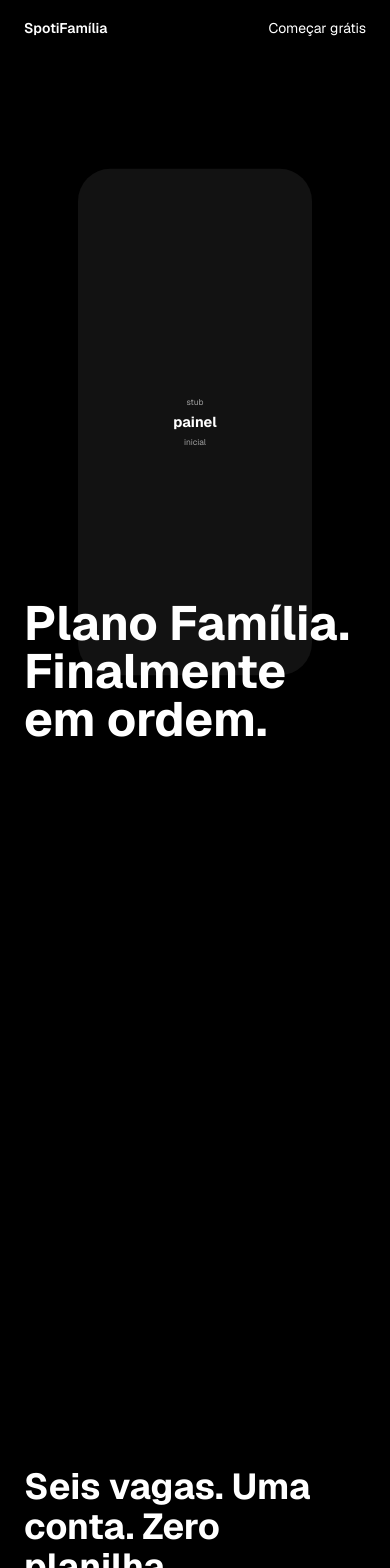
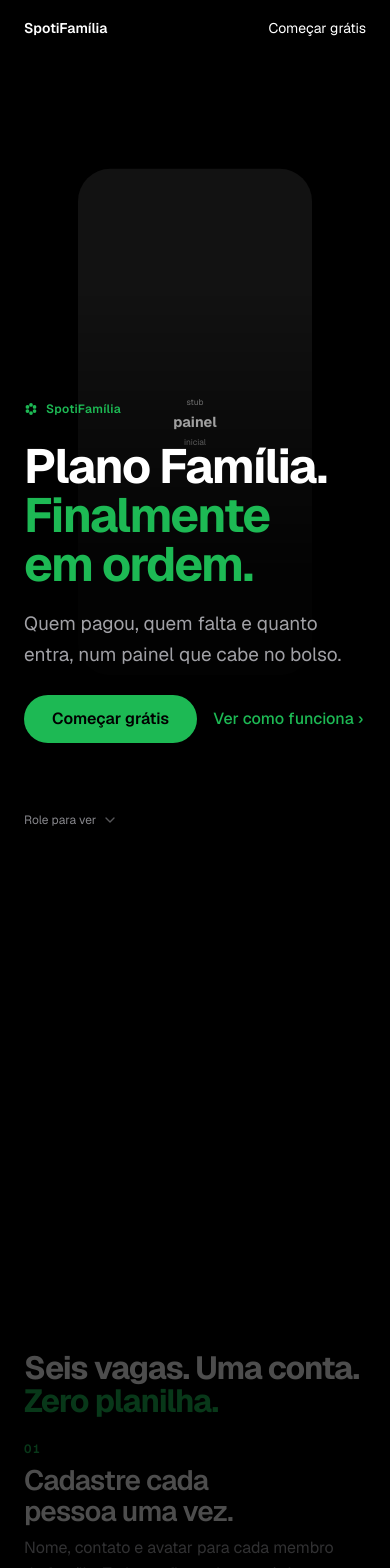
Before and after one commit to Sandynesk/Spotify-familia, a Next.js app: page /landing-preview in a window 390 px wide. Shown: the top 1568 px of the page. Built offline with nearby package versions, Linux system fonts and the light colour scheme.

Commit message:
feat(landing): texto da narrativa 3D (agente story, Gemini 3.8 Flash High)

```diff
--- a/components/landing/story/HeroBeat.tsx
+++ b/components/landing/story/HeroBeat.tsx
@@ -1,10 +1,92 @@
-// STUB da fundação — o agente responsável substitui a implementação mantendo o export.
+import Link from 'next/link'
+import { LINKS } from '../data'
+import { BrandMark } from '../BrandMark'
 import { BeatBlock } from './BeatBlock'
 
 export function HeroBeat() {
   return (
     <BeatBlock beat="hero">
-      <h1 className="text-5xl font-bold">Plano Família. Finalmente em ordem.</h1>
+      {/* Degradê de legibilidade para mobile contra o celular ao fundo */}
+      <div
+        className="pointer-events-none absolute inset-x-0 bottom-0 h-[65svh] bg-gradient-to-t from-black via-black/80 to-transparent md:hidden"
+        aria-hidden="true"
+      />
+
+      <div className="relative z-10 flex flex-col gap-5 md:gap-7">
+        {/* Eyebrow: pequeno, verde, peso 600 */}
+        <div className="animate-hero-fade">
+          <span className="inline-flex items-center gap-2 text-xs md:text-sm font-semibold tracking-wide text-(--landing-accent)">
+            <BrandMark size={14} withName={false} />
+            <span>SpotiFamília</span>
+          </span>
+        </div>
+
+        {/* H1 em duas linhas (LCP: visível no primeiro paint, sem opacity: 0 inicial) */}
+        <h1 className="animate-hero-rise text-[clamp(48px,7.2vw,104px)] font-bold tracking-[-0.035em] leading-[1.02] text-balance">
+          <span className="block text-white">Plano Família.</span>
+          <span className="block text-(--landing-accent)">Finalmente em ordem.</span>
+        </h1>
+
+        {/* Subtítulo em cinza #A1A1A6 */}
+        <p className="animate-hero-rise text-[clamp(19px,1.6vw,24px)] font-normal leading-relaxed text-[#A1A1A6] text-balance max-w-[500px]">
+          Quem pagou, quem falta e quanto entra, num painel que cabe no bolso.
+        </p>
+
+        {/* CTAs */}
+        <div className="animate-hero-fade flex flex-wrap items-center gap-4 pt-1 sm:pt-2">
+          <Link
+            href={LINKS.cadastro}
+            className="inline-flex h-12 items-center justify-center rounded-full bg-(--landing-accent) px-7 text-base font-semibold text-black transition-transform hover:scale-[1.02] active:scale-[0.98] focus-visible:outline focus-visible:outline-2 focus-visible:outline-offset-2 focus-visible:outline-(--landing-accent)"
+          >
+            Começar grátis
+          </Link>
+          <Link
+            href="#como-funciona"
+            className="inline-flex items-center gap-1 text-base font-medium text-(--landing-accent) transition-colors hover:underline focus-visible:outline focus-visible:outline-2 focus-visible:outline-offset-2 focus-visible:outline-(--landing-accent)"
+          >
+            Ver como funciona <span aria-hidden="true">›</span>
+          </Link>
+        </div>
+      </div>
+
+      {/* Dica de scroll no rodapé do bloco */}
+      <div
+        className="pointer-events-none absolute bottom-4 md:bottom-8 flex items-center gap-1.5 text-xs md:text-sm text-[#86868B]"
+        style={{ left: 'max(1.5rem, calc((100% - 1200px) / 2))' }}
+        aria-hidden="true"
+      >
+        <span>Role para ver</span>
+        <svg
+          className="h-4 w-4 motion-safe:animate-pulse text-[#A1A1A6]"
+          viewBox="0 0 24 24"
+          fill="none"
+          stroke="currentColor"
+          strokeWidth="2"
+          strokeLinecap="round"
+          strokeLinejoin="round"
+        >
+          <path d="m6 9 6 6 6-6" />
+        </svg>
+      </div>
+
+      <style>{`
+        @keyframes heroRise {
+          from { transform: translateY(16px); }
+          to { transform: translateY(0); }
+        }
+        @keyframes heroFade {
+          from { opacity: 0; transform: translateY(12px); }
+          to { opacity: 1; transform: translateY(0); }
+        }
+        @media (prefers-reduced-motion: no-preference) {
+          .animate-hero-rise {
+            animation: heroRise 0.8s cubic-bezier(0.16, 1, 0.3, 1) both;
+          }
+          .animate-hero-fade {
+            animation: heroFade 0.9s cubic-bezier(0.16, 1, 0.3, 1) 0.15s both;
+          }
+        }
+      `}</style>
     </BeatBlock>
   )
 }
--- a/components/landing/story/PaidBeats.tsx
+++ b/components/landing/story/PaidBeats.tsx
@@ -1,12 +1,39 @@
-// STUB da fundação — o agente responsável substitui a implementação mantendo o export.
 import { BeatBlock } from './BeatBlock'
+import { StoryText } from './StoryText'
 
 export function PaidBeats() {
   return (
     <div>
-      <BeatBlock beat="paid-1"><h2 className="text-4xl font-bold">Quem pagou? Um toque responde.</h2></BeatBlock>
-      <BeatBlock beat="paid-2"><p className="text-2xl">Toque no ✓ e está registrado.</p></BeatBlock>
-      <BeatBlock beat="paid-3"><p className="text-2xl">Arrecadação completa.</p></BeatBlock>
+      <BeatBlock beat="paid-1">
+        <StoryText
+          beat="paid-1"
+          step="01"
+          title="Atrasou? Você vê na hora."
+          support="Quem passa do vencimento fica em destaque vermelho, com o valor em atraso no painel."
+          heading={{
+            line1: 'Quem pagou?',
+            line2: 'Um toque responde.',
+          }}
+        />
+      </BeatBlock>
+
+      <BeatBlock beat="paid-2">
+        <StoryText
+          beat="paid-2"
+          step="02"
+          title="Toque no ✓ e está registrado."
+          support="Basta um toque na lista. O valor recebido sobe e a barra de arrecadação avança na hora."
+        />
+      </BeatBlock>
+
+      <BeatBlock beat="paid-3">
+        <StoryText
+          beat="paid-3"
+          step="03"
+          title="Arrecadação completa."
+          support="Com todos os pagamentos confirmados, o atraso zera e a arrecadação atinge 100%."
+        />
+      </BeatBlock>
     </div>
   )
 }
--- a/components/landing/story/SlotsBeats.tsx
+++ b/components/landing/story/SlotsBeats.tsx
@@ -1,12 +1,39 @@
-// STUB da fundação — o agente responsável substitui a implementação mantendo o export.
 import { BeatBlock } from './BeatBlock'
+import { StoryText } from './StoryText'
 
 export function SlotsBeats() {
   return (
     <div id="como-funciona">
-      <BeatBlock beat="slots-1"><h2 className="text-4xl font-bold">Seis vagas. Uma conta. Zero planilha.</h2></BeatBlock>
-      <BeatBlock beat="slots-2"><p className="text-2xl">Defina quanto cada um paga e o dia do vencimento.</p></BeatBlock>
-      <BeatBlock beat="slots-3"><p className="text-2xl">Pronto. Todo mês, as cobranças aparecem sozinhas.</p></BeatBlock>
+      <BeatBlock beat="slots-1">
+        <StoryText
+          beat="slots-1"
+          step="01"
+          title="Cadastre cada pessoa uma vez."
+          support="Nome, contato e avatar para cada membro da família. Tudo configurado uma única vez."
+          heading={{
+            line1: 'Seis vagas. Uma conta.',
+            line2: 'Zero planilha.',
+          }}
+        />
+      </BeatBlock>
+
+      <BeatBlock beat="slots-2">
+        <StoryText
+          beat="slots-2"
+          step="02"
+          title="Defina quanto cada um paga e o dia do vencimento."
+          support="Valores individuais e a data certa do mês. Como o Vô Zé pagando R$ 5,00 sem complicação."
+        />
+      </BeatBlock>
+
+      <BeatBlock beat="slots-3">
+        <StoryText
+          beat="slots-3"
+          step="03"
+          title="Pronto. Todo mês, as cobranças aparecem sozinhas."
+          support="O painel gera automaticamente a lista do mês com o status de cada cobrança."
+        />
+      </BeatBlock>
     </div>
   )
 }
--- /dev/null
+++ b/components/landing/story/StoryText.tsx
@@ -0,0 +1,76 @@
+'use client'
+
+import { useReducedMotion } from 'framer-motion'
+import { cn } from '@/lib/utils'
+import { useStory } from './StoryStage'
+import type { Beat } from './beats'
+
+interface StoryHeading {
+  line1: string
+  line2: string
+}
+
+interface StoryTextProps {
+  beat: Beat
+  step: '01' | '02' | '03'
+  title: string
+  support: string
+  heading?: StoryHeading
+  className?: string
+}
+
+/**
+ * Conteúdo de texto de uma etapa da narrativa (Seis vagas e Quem pagou).
+ * Gerencia o degradê de legibilidade mobile e a transição de opacidade por beat ativo.
+ */
+export function StoryText({
+  beat,
+  step,
+  title,
+  support,
+  heading,
+  className,
+}: StoryTextProps) {
+  const { beat: activeBeat } = useStory()
+  const reducedMotion = useReducedMotion()
+  const isActive = Boolean(reducedMotion) || activeBeat === beat
+
+  return (
+    <>
+      {/* Degradê de legibilidade para mobile contra o celular ao fundo */}
+      <div
+        className="pointer-events-none absolute inset-x-0 bottom-0 h-[65svh] bg-gradient-to-t from-black via-black/80 to-transparent md:hidden"
+        aria-hidden="true"
+      />
+
+      {/* Bloco de texto com transição de opacidade (400ms) orientada pelo beat ativo */}
+      <div
+        className={cn(
+          'relative z-10 flex flex-col transition-opacity duration-[400ms] ease-out',
+          heading ? 'gap-6 md:gap-8' : 'gap-3 md:gap-4',
+          isActive ? 'opacity-100' : 'opacity-30 motion-reduce:opacity-100',
+          className,
+        )}
+      >
+        {heading && (
+          <h2 className="text-[clamp(32px,4vw,56px)] font-bold tracking-[-0.035em] leading-[1.04] text-balance">
+            <span className="block text-white">{heading.line1}</span>
+            <span className="block text-(--landing-accent)">{heading.line2}</span>
+          </h2>
+        )}
+
+        <div className="flex flex-col gap-2">
+          <span className="text-xs md:text-sm font-semibold tracking-widest text-(--landing-accent) uppercase tabular-nums">
+            {step}
+          </span>
+          <p className="text-[clamp(28px,3vw,40px)] font-semibold tracking-[-0.03em] leading-[1.1] text-white text-balance">
+            {title}
+          </p>
+          <p className="text-[clamp(16px,1.4vw,20px)] font-normal leading-relaxed text-[#A1A1A6] text-balance">
+            {support}
+          </p>
+        </div>
+      </div>
+    </>
+  )
+}
```
